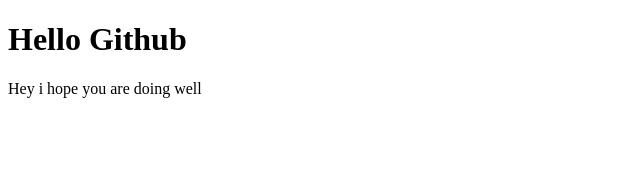
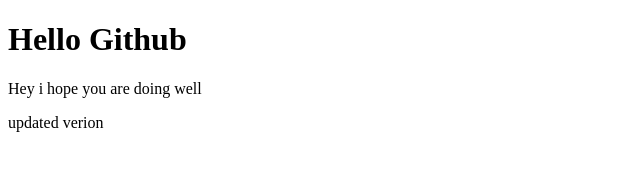
Before and after one commit to surajgautam88/my-first-project, a plain HTML site: page index.html in a window 1280 px wide. Shown: the whole page, without its empty margins (0-640 px from the left). Drawn offline with Linux system fonts and the light colour scheme.

Commit message:
update file

```diff
--- a/index.html
+++ b/index.html
@@ -8,5 +8,6 @@
 <body>
     <h1>Hello Github</h1>
     <p>Hey i hope you are doing well</p>
+    <p>updated verion</p>
 </body>
 </html>
```
